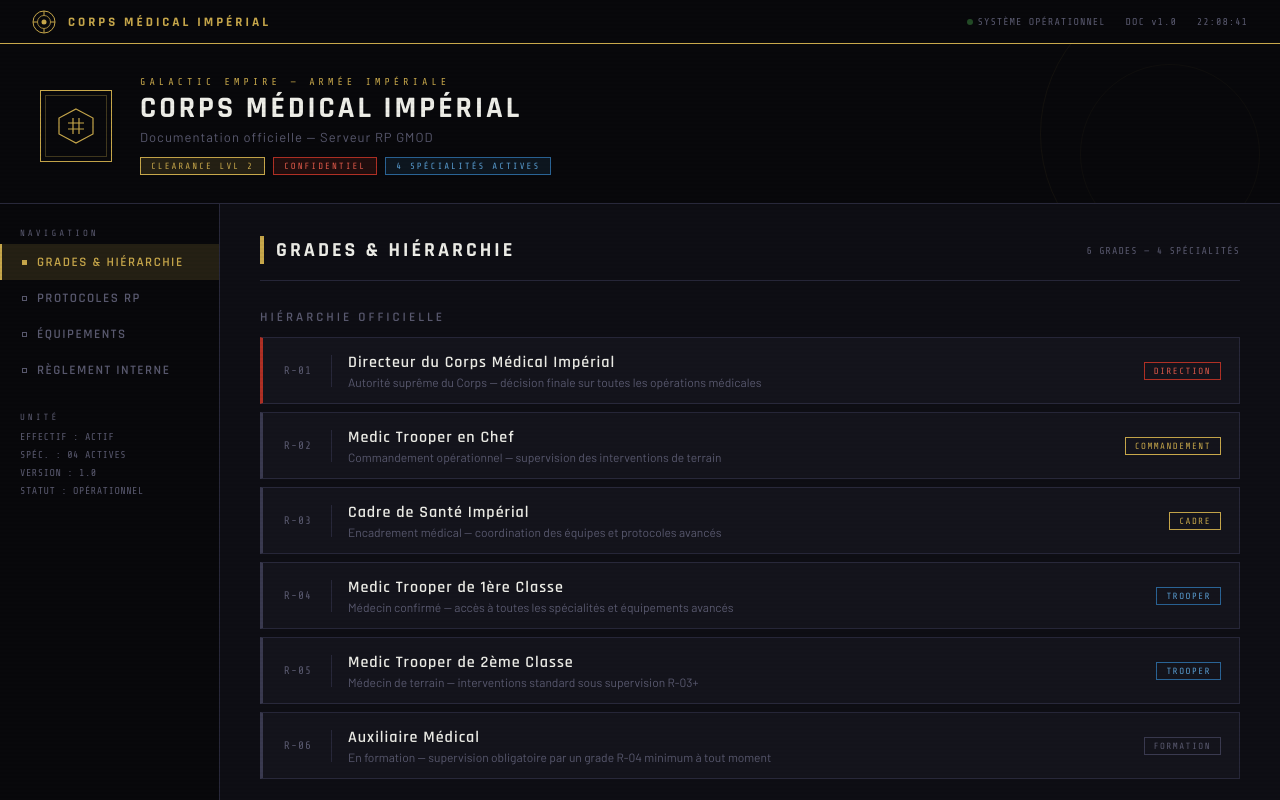
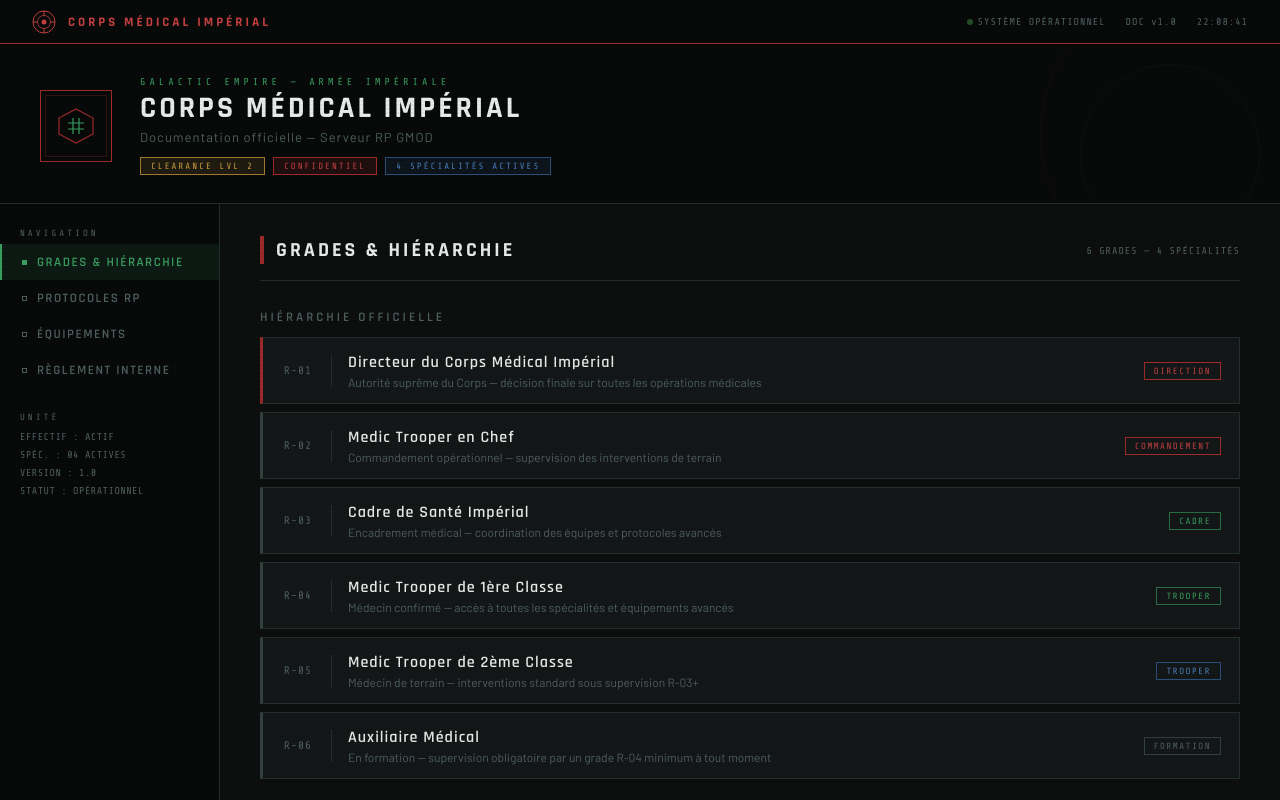
Before and after one commit to surarika/medic-trooper-docs, a plain HTML site: page index.html in a window 1280 px wide. Shown: the top 800 px of the page. Drawn offline with nearby package versions, Linux system fonts and the light colour scheme.

Commit message:
Add files via upload

```diff
--- a/index.html
+++ b/index.html
@@ -7,23 +7,31 @@
 <link href="https://fonts.googleapis.com/css2?family=Rajdhani:wght@400;500;600;700&family=Share+Tech+Mono&family=Barlow:wght@300;400;500&display=swap" rel="stylesheet"/>
 <style>
   :root {
-    --black: #08080b;
-    --dark: #0e0e14;
-    --surface: #14141c;
-    --panel: #1a1a24;
-    --border: #28283a;
-    --border2: #3a3a50;
-    --gold: #c8a84b;
-    --gold2: #e8c96b;
-    --gold-dim: rgba(200,168,75,0.15);
-    --red: #b03025;
-    --red-dim: rgba(176,48,37,0.15);
-    --blue: #2a6496;
-    --blue-dim: rgba(42,100,150,0.15);
-    --green: #2a7a4a;
-    --text: #cccbc4;
-    --muted: #5a5a70;
-    --heading: #eeeee8;
+    --black: #080a0a;
+    --dark: #0d0f0f;
+    --surface: #131717;
+    --panel: #181e1e;
+    --border: #252e2e;
+    --border2: #334040;
+    --primary: #9e2a2a;
+    --primary-bright: #c44040;
+    --primary-dim: rgba(158,42,42,0.15);
+    --green: #2a6e45;
+    --green-bright: #3a9e60;
+    --green-dim: rgba(42,110,69,0.15);
+    --blue: #2a4e7a;
+    --blue-bright: #4a80b8;
+    --blue-dim: rgba(42,78,122,0.15);
+    --violet: #4a3a6a;
+    --violet-bright: #7a60b0;
+    --violet-dim: rgba(74,58,106,0.15);
+    --amber: #a07830;
+    --amber-bright: #c8a040;
+    --amber-dim: rgba(160,120,48,0.15);
+    --white: #e8e8e0;
+    --text: #c4c8c4;
+    --muted: #506060;
+    --heading: #e8ece8;
   }
   *, *::before, *::after { box-sizing: border-box; margin: 0; padding: 0; }
   html { scroll-behavior: smooth; }
@@ -47,7 +55,7 @@
   /* TOPBAR */
   .topbar {
     background: var(--black);
-    border-bottom: 1px solid var(--gold);
+    border-bottom: 1px solid var(--primary);
     padding: 0 32px;
     height: 44px;
     display: flex;
@@ -65,7 +73,7 @@
     font-weight: 700;
     font-size: 13px;
     letter-spacing: 3px;
-    color: var(--gold);
+    color: var(--primary-bright);
     text-transform: uppercase;
   }
   .topbar-right {
@@ -106,7 +114,7 @@
     position: absolute;
     right: -60px; top: -60px;
     width: 300px; height: 300px;
-    border: 1px solid rgba(200,168,75,0.06);
+    border: 1px solid rgba(158,42,42,0.08);
     border-radius: 50%;
   }
   .hero::before {
@@ -114,12 +122,12 @@
     position: absolute;
     right: 20px; top: 20px;
     width: 180px; height: 180px;
-    border: 1px solid rgba(200,168,75,0.04);
+    border: 1px solid rgba(58,158,96,0.05);
     border-radius: 50%;
   }
   .hero-emblem {
     width: 72px; height: 72px;
-    border: 1.5px solid var(--gold);
+    border: 1.5px solid var(--primary);
     display: flex;
     align-items: center;
     justify-content: center;
@@ -130,13 +138,13 @@
     content: '';
     position: absolute;
     inset: 4px;
-    border: 0.5px solid rgba(200,168,75,0.3);
+    border: 0.5px solid rgba(158,42,42,0.3);
   }
   .hero-info { flex: 1; }
   .hero-eyebrow {
     font-family: 'Share Tech Mono', monospace;
     font-size: 10px;
-    color: var(--gold);
+    color: var(--green-bright);
     letter-spacing: 4px;
     text-transform: uppercase;
     margin-bottom: 6px;
@@ -170,9 +178,9 @@
     border: 0.5px solid;
     text-transform: uppercase;
   }
-  .badge-gold { color: var(--gold); border-color: var(--gold); background: var(--gold-dim); }
-  .badge-red { color: #e05a4a; border-color: var(--red); background: var(--red-dim); }
-  .badge-blue { color: #5a9fd4; border-color: var(--blue); background: var(--blue-dim); }
+  .badge-gold { color: var(--amber-bright); border-color: var(--amber); background: var(--amber-dim); }
+  .badge-red { color: var(--primary-bright); border-color: var(--primary); background: var(--primary-dim); }
+  .badge-blue { color: var(--blue-bright); border-color: var(--blue); background: var(--blue-dim); }
 
   /* MAIN LAYOUT */
   .layout {
@@ -221,14 +229,14 @@
     text-decoration: none;
     user-select: none;
   }
-  .nav-item:hover { color: var(--text); background: rgba(255,255,255,0.03); }
-  .nav-item.active { color: var(--gold); border-left-color: var(--gold); background: var(--gold-dim); }
+  .nav-item:hover { color: var(--text); background: rgba(255,255,255,0.02); }
+  .nav-item.active { color: var(--green-bright); border-left-color: var(--green-bright); background: var(--green-dim); }
   .nav-dot {
     width: 5px; height: 5px;
     border: 1px solid currentColor;
     flex-shrink: 0;
   }
-  .nav-item.active .nav-dot { background: var(--gold); }
+  .nav-item.active .nav-dot { background: var(--green-bright); }
 
   /* MAIN CONTENT */
   .main {
@@ -249,7 +257,7 @@
     padding-bottom: 16px;
     border-bottom: 1px solid var(--border);
   }
-  .section-bar { width: 4px; height: 28px; background: var(--gold); flex-shrink: 0; }
+  .section-bar { width: 4px; height: 28px; background: var(--primary); flex-shrink: 0; }
   .section-title {
     font-family: 'Rajdhani', sans-serif;
     font-weight: 700;
@@ -279,9 +287,9 @@
     transition: border-left-color 0.2s, background 0.2s;
     cursor: default;
   }
-  .grade-card:hover { background: var(--panel); border-left-color: var(--gold); }
-  .grade-card.top { border-left-color: var(--red); }
-  .grade-card.top:hover { border-left-color: #e05a4a; }
+  .grade-card:hover { background: var(--panel); border-left-color: var(--green-bright); }
+  .grade-card.top { border-left-color: var(--primary); }
+  .grade-card.top:hover { border-left-color: var(--primary-bright); }
   .grade-rank {
     font-family: 'Share Tech Mono', monospace;
     font-size: 11px;
@@ -326,20 +334,20 @@
     top: 0; left: 0; right: 0;
     height: 2px;
   }
-  .spec-card.mpc::before { background: #5a9fd4; }
-  .spec-card.mcr::before { background: #e05a4a; }
-  .spec-card.nrbc::before { background: #4caf50; }
-  .spec-card.log::before { background: var(--gold); }
+  .spec-card.mpc::before { background: var(--blue-bright); }
+  .spec-card.mcr::before { background: var(--primary-bright); }
+  .spec-card.nrbc::before { background: var(--green-bright); }
+  .spec-card.log::before { background: var(--amber-bright); }
   .spec-abbrev {
     font-family: 'Share Tech Mono', monospace;
     font-size: 10px;
     letter-spacing: 3px;
     margin-bottom: 8px;
   }
-  .spec-card.mpc .spec-abbrev { color: #5a9fd4; }
-  .spec-card.mcr .spec-abbrev { color: #e05a4a; }
-  .spec-card.nrbc .spec-abbrev { color: #4caf50; }
-  .spec-card.log .spec-abbrev { color: var(--gold); }
+  .spec-card.mpc .spec-abbrev { color: var(--blue-bright); }
+  .spec-card.mcr .spec-abbrev { color: var(--primary-bright); }
+  .spec-card.nrbc .spec-abbrev { color: var(--green-bright); }
+  .spec-card.log .spec-abbrev { color: var(--amber-bright); }
   .spec-name {
     font-family: 'Rajdhani', sans-serif;
     font-weight: 600;
@@ -377,7 +385,7 @@
   .proto-num {
     font-family: 'Share Tech Mono', monospace;
     font-size: 10px;
-    color: var(--gold);
+    color: var(--green-bright);
     letter-spacing: 2px;
     flex-shrink: 0;
   }
@@ -402,7 +410,7 @@
     color: var(--text);
     padding: 8px 12px 8px 32px;
     background: var(--panel);
-    border-left: 2px solid var(--border2);
+    border-left: 2px solid var(--green);
     position: relative;
     line-height: 1.5;
   }
@@ -412,7 +420,7 @@
     left: 10px;
     font-family: 'Share Tech Mono', monospace;
     font-size: 9px;
-    color: var(--gold);
+    color: var(--green-bright);
     top: 50%;
     transform: translateY(-50%);
   }
@@ -462,16 +470,16 @@
     display: inline-block;
     letter-spacing: 1px;
   }
-  .req-all { color: #4caf50; border-color: #4caf50; background: rgba(76,175,80,0.1); }
-  .req-field { color: #5a9fd4; border-color: #5a9fd4; background: var(--blue-dim); }
-  .req-senior { color: var(--gold); border-color: var(--gold); background: var(--gold-dim); }
-  .req-spec { color: #e05a4a; border-color: var(--red); background: var(--red-dim); }
+  .req-all { color: var(--green-bright); border-color: var(--green); background: var(--green-dim); }
+  .req-field { color: var(--blue-bright); border-color: var(--blue); background: var(--blue-dim); }
+  .req-senior { color: var(--primary-bright); border-color: var(--primary); background: var(--primary-dim); }
+  .req-spec { color: var(--violet-bright); border-color: var(--violet); background: var(--violet-dim); }
 
   /* REGLEMENT */
   .rules-intro {
     background: var(--panel);
     border: 0.5px solid var(--border);
-    border-left: 3px solid var(--gold);
+    border-left: 3px solid var(--primary);
     padding: 14px 18px;
     margin-bottom: 20px;
     font-size: 13px;
@@ -491,7 +499,7 @@
   .rule-num {
     font-family: 'Share Tech Mono', monospace;
     font-size: 10px;
-    color: var(--gold);
+    color: var(--green-bright);
     letter-spacing: 1px;
     flex-shrink: 0;
     padding-top: 3px;
@@ -517,9 +525,9 @@
     align-self: flex-start;
     margin-top: 2px;
   }
-  .sev-mandatory { color: var(--gold); border-color: var(--gold); }
-  .sev-strict { color: #e05a4a; border-color: var(--red); }
-  .sev-info { color: #5a9fd4; border-color: var(--blue); }
+  .sev-mandatory { color: var(--green-bright); border-color: var(--green); }
+  .sev-strict { color: var(--primary-bright); border-color: var(--primary); }
+  .sev-info { color: var(--blue-bright); border-color: var(--blue); }
 
   /* FOOTER */
   footer {
@@ -565,13 +573,13 @@
 <div class="topbar">
   <div class="topbar-left">
     <svg class="emblem" viewBox="0 0 24 24" fill="none">
-      <circle cx="12" cy="12" r="11" stroke="#c8a84b" stroke-width="1"/>
-      <circle cx="12" cy="12" r="6.5" stroke="#c8a84b" stroke-width="0.8"/>
-      <circle cx="12" cy="12" r="2.5" fill="#c8a84b"/>
-      <line x1="12" y1="1" x2="12" y2="5.5" stroke="#c8a84b" stroke-width="1"/>
-      <line x1="12" y1="18.5" x2="12" y2="23" stroke="#c8a84b" stroke-width="1"/>
-      <line x1="1" y1="12" x2="5.5" y2="12" stroke="#c8a84b" stroke-width="1"/>
-      <line x1="18.5" y1="12" x2="23" y2="12" stroke="#c8a84b" stroke-width="1"/>
+      <circle cx="12" cy="12" r="11" stroke="#c44040" stroke-width="1"/>
+      <circle cx="12" cy="12" r="6.5" stroke="#c44040" stroke-width="0.8"/>
+      <circle cx="12" cy="12" r="2.5" fill="#c44040"/>
+      <line x1="12" y1="1" x2="12" y2="5.5" stroke="#c44040" stroke-width="1"/>
+      <line x1="12" y1="18.5" x2="12" y2="23" stroke="#c44040" stroke-width="1"/>
+      <line x1="1" y1="12" x2="5.5" y2="12" stroke="#c44040" stroke-width="1"/>
+      <line x1="18.5" y1="12" x2="23" y2="12" stroke="#c44040" stroke-width="1"/>
     </svg>
     Corps Médical Impérial
   </div>
@@ -585,8 +593,8 @@
 <div class="hero">
   <div class="hero-emblem">
     <svg width="44" height="44" viewBox="0 0 44 44" fill="none">
-      <path d="M22 5L39 14V30L22 39L5 30V14Z" stroke="#c8a84b" stroke-width="1.2" fill="none"/>
-      <path d="M19 14L19 30M25 14L25 30M14 19L30 19M14 25L30 25" stroke="#c8a84b" stroke-width="1.2"/>
+      <path d="M22 5L39 14V30L22 39L5 30V14Z" stroke="#9e2a2a" stroke-width="1.2" fill="none"/>
+      <path d="M19 14L19 30M25 14L25 30M14 19L30 19M14 25L30 25" stroke="#3a9e60" stroke-width="1.2"/>
     </svg>
   </div>
   <div class="hero-info">
@@ -650,7 +658,7 @@
             <div class="grade-name">Directeur du Corps Médical Impérial</div>
             <div class="grade-desc">Autorité suprême du Corps — décision finale sur toutes les opérations médicales</div>
           </div>
-          <span class="grade-tag" style="color:#e05a4a;border-color:var(--red);">DIRECTION</span>
+          <span class="grade-tag" style="color:var(--primary-bright);border-color:var(--primary);">DIRECTION</span>
         </div>
         <div class="grade-card">
           <div class="grade-rank">R-02</div>
@@ -659,7 +667,7 @@
             <div class="grade-name">Medic Trooper en Chef</div>
             <div class="grade-desc">Commandement opérationnel — supervision des interventions de terrain</div>
           </div>
-          <span class="grade-tag" style="color:var(--gold);border-color:var(--gold);">COMMANDEMENT</span>
+          <span class="grade-tag" style="color:var(--primary-bright);border-color:var(--primary);">COMMANDEMENT</span>
         </div>
         <div class="grade-card">
           <div class="grade-rank">R-03</div>
@@ -668,7 +676,7 @@
             <div class="grade-name">Cadre de Santé Impérial</div>
             <div class="grade-desc">Encadrement médical — coordination des équipes et protocoles avancés</div>
           </div>
-          <span class="grade-tag" style="color:var(--gold);border-color:var(--gold);">CADRE</span>
+          <span class="grade-tag" style="color:var(--green-bright);border-color:var(--green);">CADRE</span>
         </div>
         <div class="grade-card">
           <div class="grade-rank">R-04</div>
@@ -677,7 +685,7 @@
             <div class="grade-name">Medic Trooper de 1ère Classe</div>
             <div class="grade-desc">Médecin confirmé — accès à toutes les spécialités et équipements avancés</div>
           </div>
-          <span class="grade-tag" style="color:#5a9fd4;border-color:var(--blue);">TROOPER</span>
+          <span class="grade-tag" style="color:var(--green-bright);border-color:var(--green);">TROOPER</span>
         </div>
         <div class="grade-card">
           <div class="grade-rank">R-05</div>
@@ -686,7 +694,7 @@
             <div class="grade-name">Medic Trooper de 2ème Classe</div>
             <div class="grade-desc">Médecin de terrain — interventions standard sous supervision R-03+</div>
           </div>
-          <span class="grade-tag" style="color:#5a9fd4;border-color:var(--blue);">TROOPER</span>
+          <span class="grade-tag" style="color:var(--blue-bright);border-color:var(--blue);">TROOPER</span>
         </div>
         <div class="grade-card">
           <div class="grade-rank">R-06</div>
```
